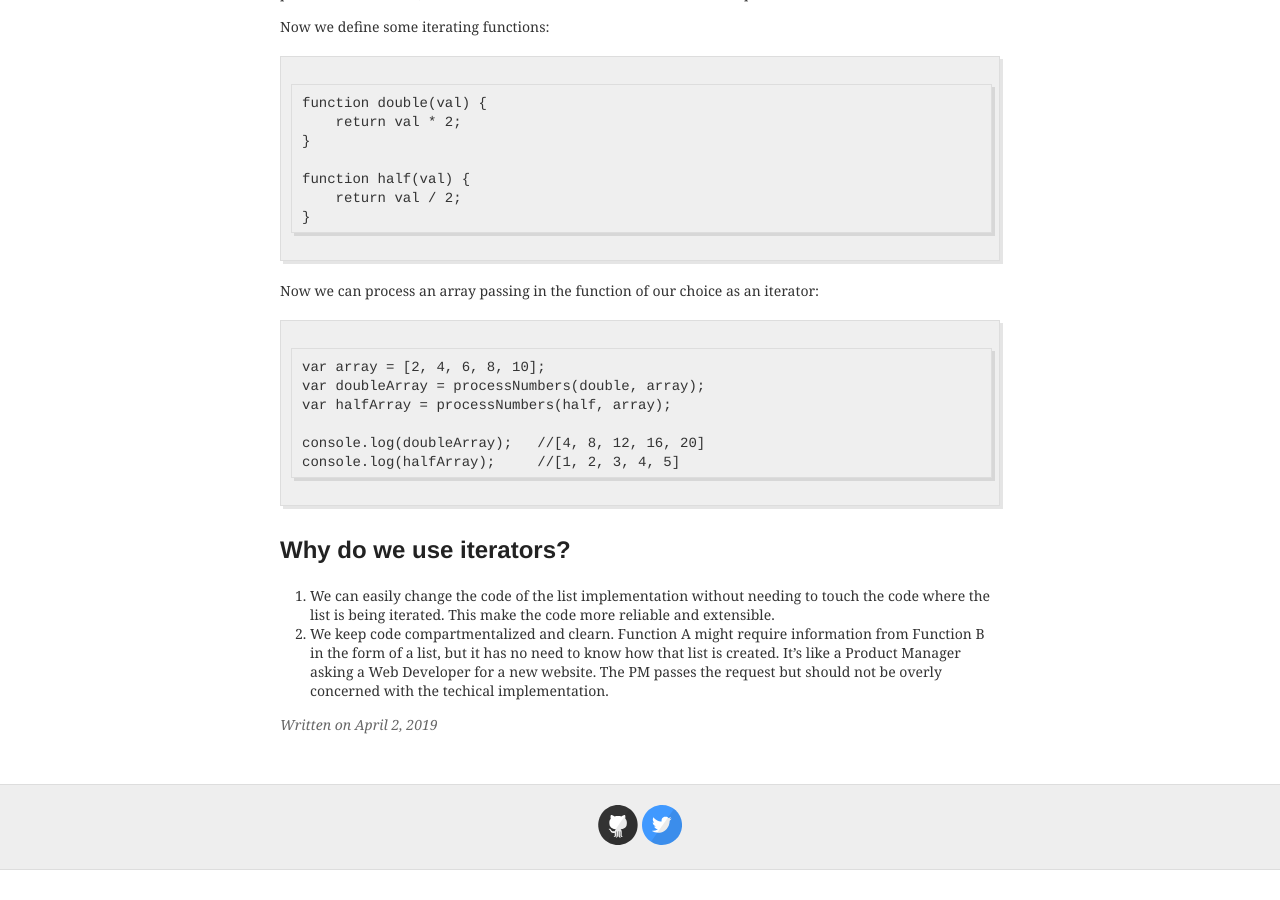
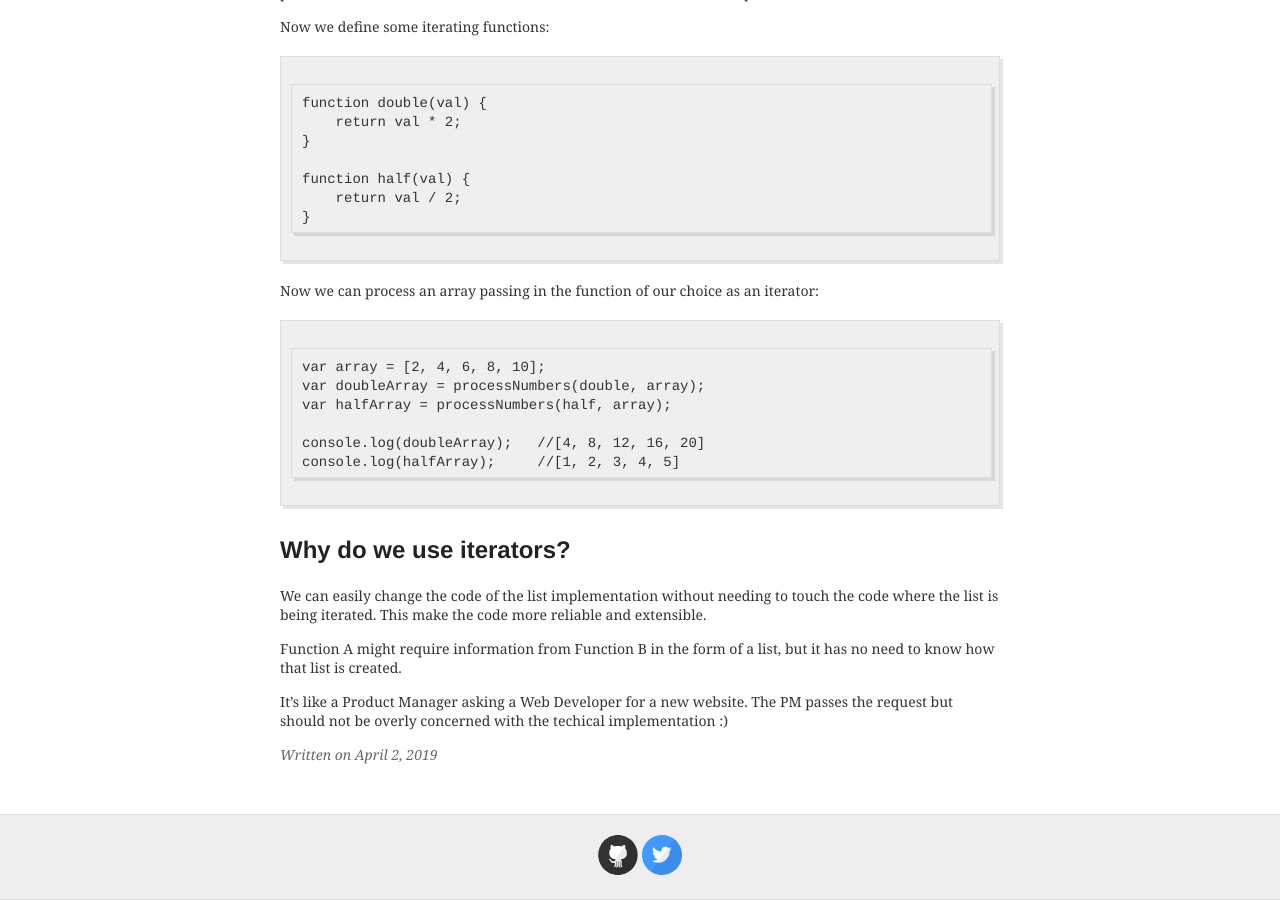
Before and after one commit to eric-do/eric-do.github.io, a Jekyll site: the page built from _posts/2019-04-02-Iterators.md, in a window 1280 px wide and 900 px high, scrolled down 641 px. Built offline with Jekyll 4.4.1, drawn with Linux system fonts in a browser that asks for light colours; comment, search, counter and statistics services are not loaded; before the commit the page ends 1511 px from its top, so only the background shows below that.

Commit message:
Updated iterators post

````diff
--- a/_posts/2019-04-02-Iterators.md
+++ b/_posts/2019-04-02-Iterators.md
@@ -45,5 +45,9 @@ console.log(halfArray);     //[1, 2, 3, 4, 5]
 ```
 
 ## Why do we use iterators?
-1. We can easily change the code of the list implementation without needing to touch the code where the list is being iterated. This make the code more reliable and extensible.
-2. We keep code compartmentalized and clearn. Function A might require information from Function B in the form of a list, but it has no need to know how that list is created. It's like a Product Manager asking a Web Developer for a new website. The PM passes the request but should not be overly concerned with the techical implementation.
+
+We can easily change the code of the list implementation without needing to touch the code where the list is being iterated. This make the code more reliable and extensible.
+
+Function A might require information from Function B in the form of a list, but it has no need to know how that list is created.
+
+It's like a Product Manager asking a Web Developer for a new website. The PM passes the request but should not be overly concerned with the techical implementation :)
````
